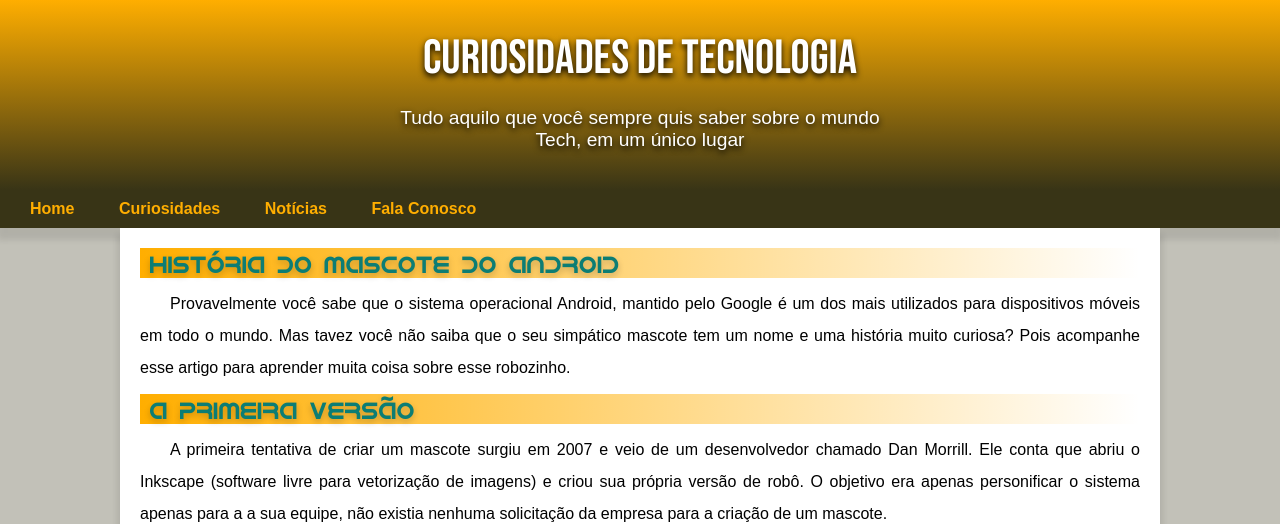
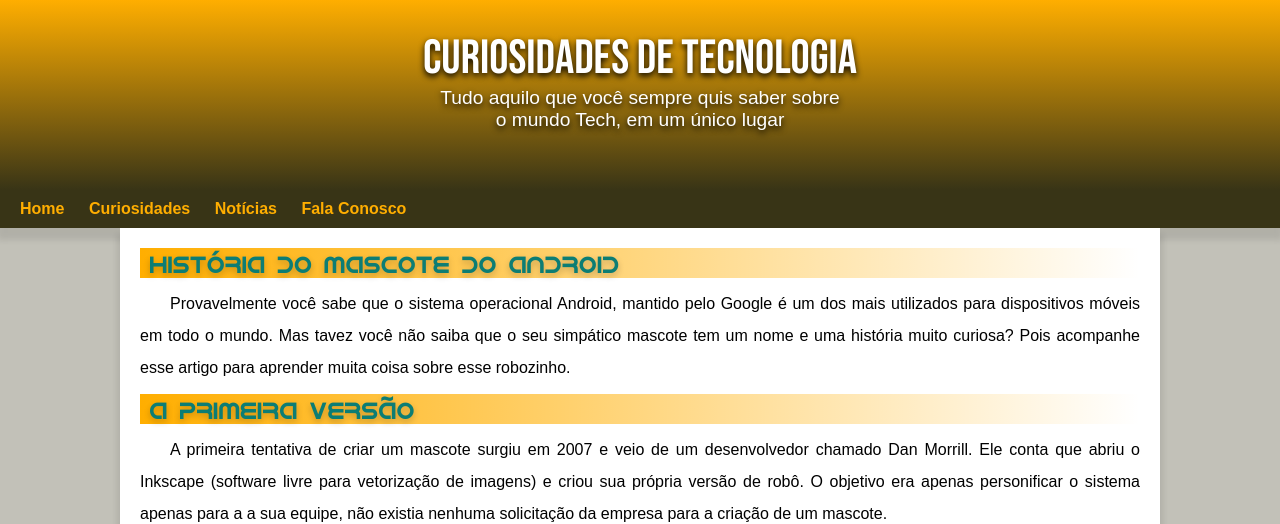
Before and after one commit to BrunoFujisaki/html-css, a plain HTML site: page desafios/d010b/android.html in a window 1280 px wide. Shown: the top 524 px of the page. Drawn offline with Linux system fonts and the light colour scheme.

Commit message:
Update style.css

```diff
--- a/desafios/d010b/estilo/style.css
+++ b/desafios/d010b/estilo/style.css
@@ -46,9 +46,8 @@ header h1{
 
 header p{
     font-family: var(--fontpadrao);
-    width: 500px;
+    width: 400px;
     margin: auto;
-    padding-top: 20px;
     padding-left: 10px;
     padding-right: 10px;
     font-size: 1.2em;
@@ -64,7 +63,7 @@ nav a{
     text-decoration: none;
     color: var(--cor1);
     font-weight: bold;
-    padding: 20px;
+    padding: 10px;
     transition-duration: .5s;
     border-radius: 5px;
 }
```
